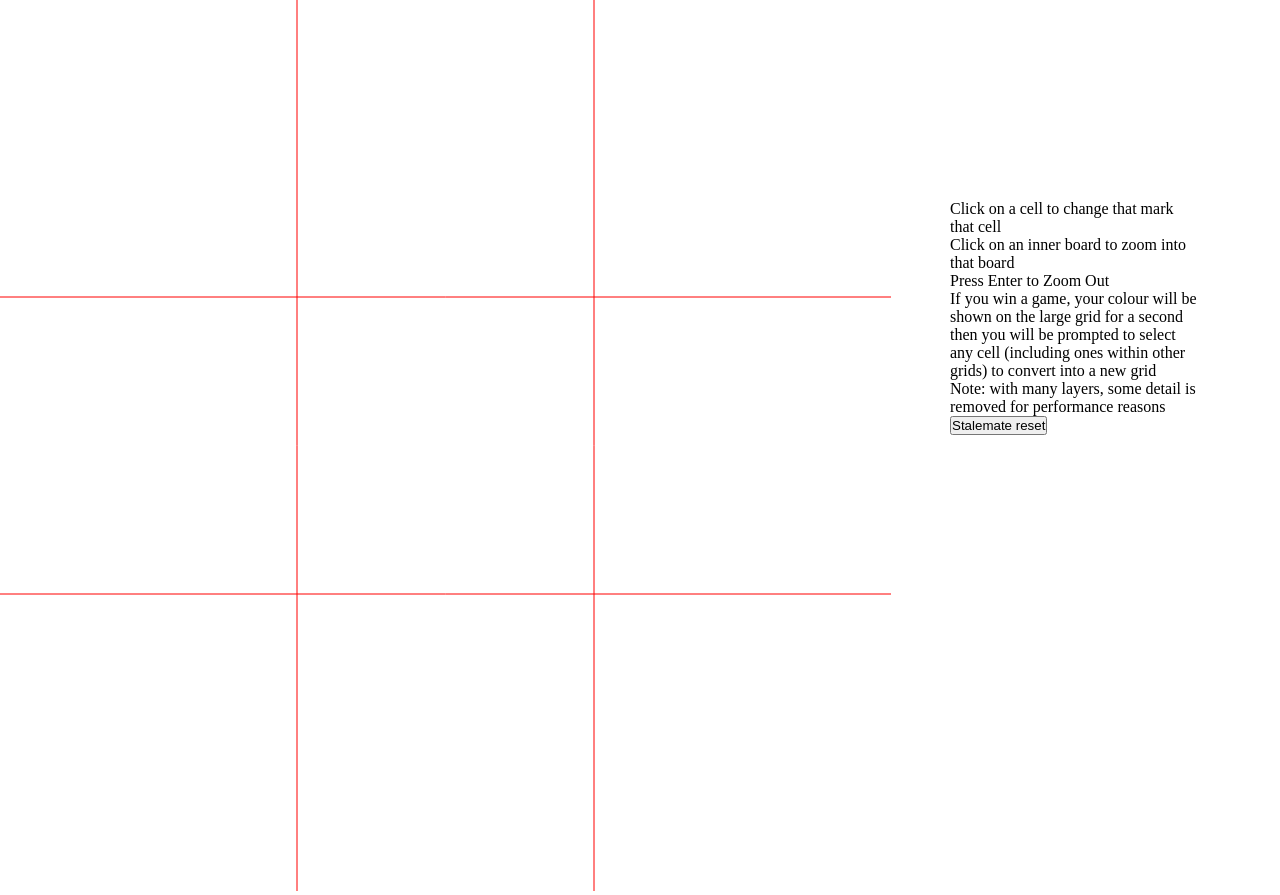
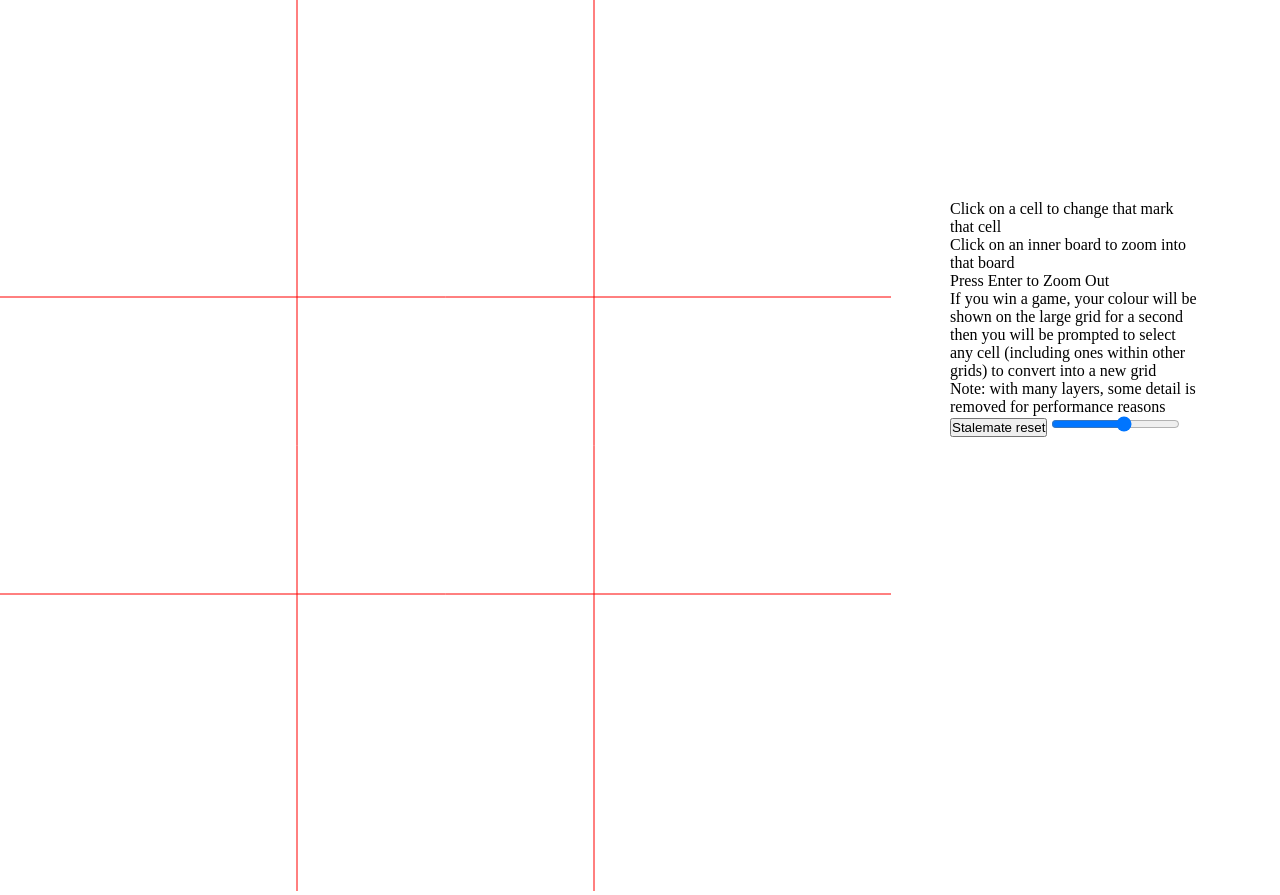
Before and after one commit to Kami-Kid/UltraTicTacToe, a plain HTML site: page index.html in a window 1280 px wide. Drawn offline with Linux system fonts and the light colour scheme.

Commit message:
Update index.html

```diff
--- a/index.html
+++ b/index.html
@@ -28,6 +28,7 @@
             Note: with many layers, some detail is removed for performance reasons
         </p>
         <button onclick="regenerateBoard()">Stalemate reset</button>
+        <input type="range" min="0" max="7" onchange="maxdepth = document.getElementById('mdRange').value"></input>
     </div>
 
     <script>
```
